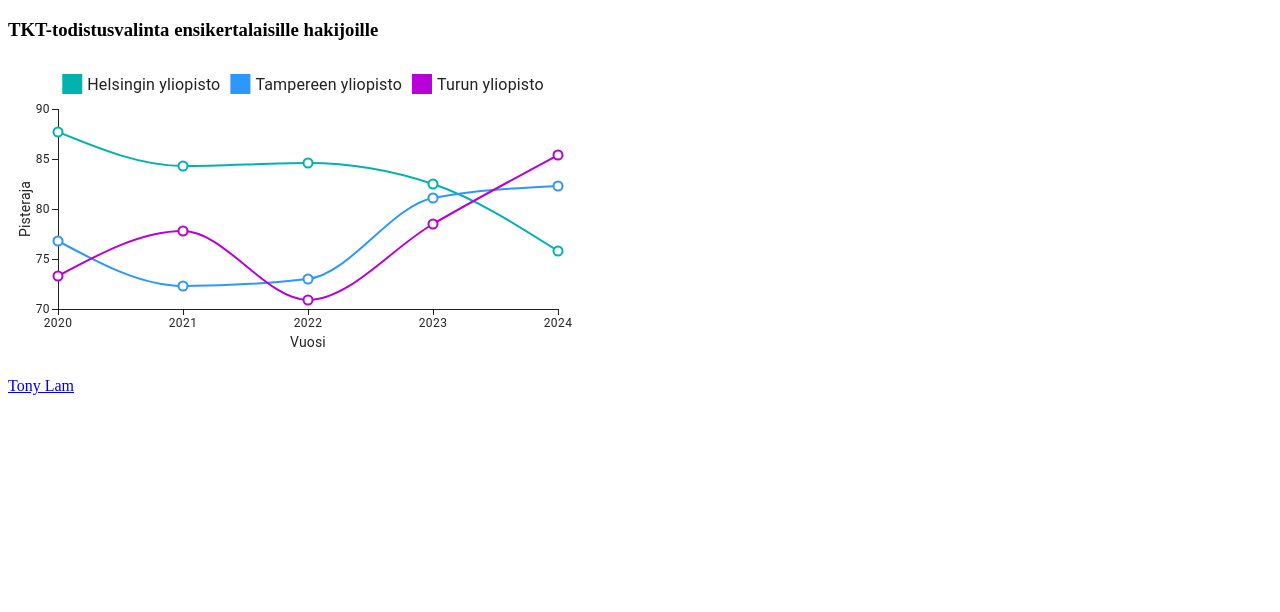
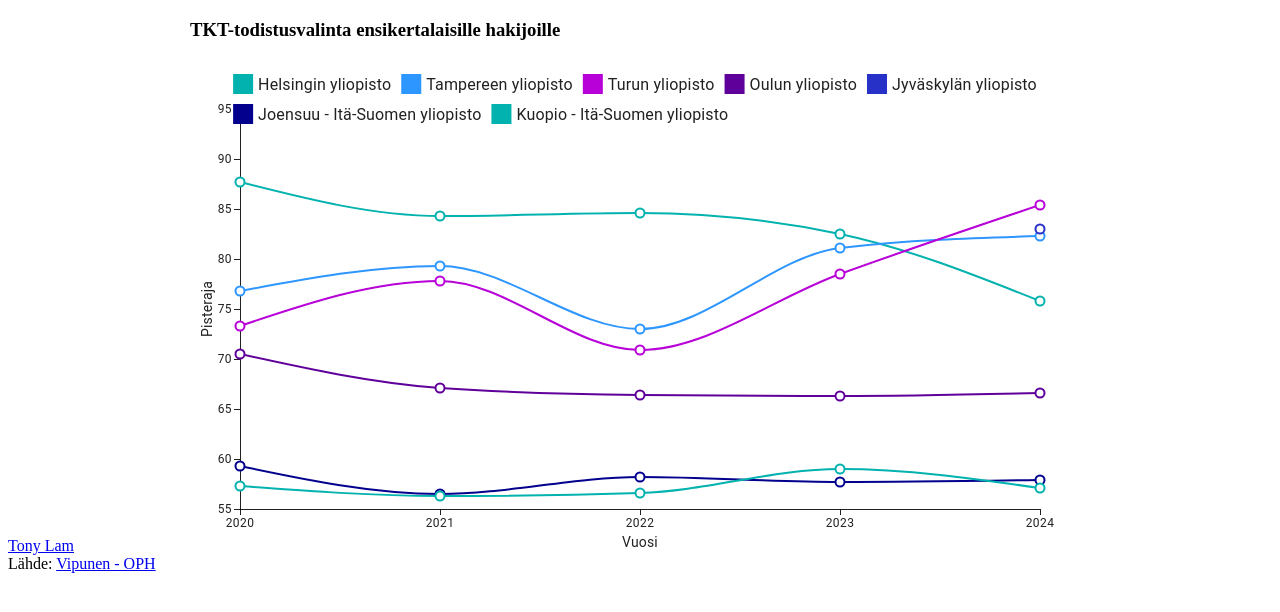
Before and after one commit to lamtonylam/tkt-hakutilastoja, a React (Vite) app: page / in a window 1280 px wide. Shown: the top 612 px of the page. Built offline with nearby package versions, Linux system fonts and the light colour scheme.

Commit message:
update: add more universities

```diff
--- a/src/App.jsx
+++ b/src/App.jsx
@@ -1,60 +1,75 @@
-import { LineChart } from "@mui/x-charts/LineChart";
+import { LineChart } from '@mui/x-charts/LineChart';
+import { todistusvalinta_dataset } from './todistusvalinta-data.js';
 
 function App() {
   return (
     <div>
+      <div
+        style={{
+          height: '500px',
+          width: '100%',
+          maxWidth: '900px',
+          margin: 'auto',
+        }}
+      >
         <h3>TKT-todistusvalinta ensikertalaisille hakijoille</h3>
         <LineChart
+          dataset={todistusvalinta_dataset}
           xAxis={[
             {
-                        data: [2020, 2021, 2022, 2023, 2024],
+              dataKey: 'year',
               valueFormatter: (value) => value.toString(),
-                        scaleType: "point",
-                        label: "Vuosi",
-                    },
-                ]}
-                yAxis={[
-                    {
-                        id: "helsinki",
-                        label: "Pisteraja",
-                        min: 70,
-                        max: 90,
-                    },
-                    {
-                        id: "tampere",
-                        label: "Pisteraja",
-                        min: 70,
-                        max: 90,
-                    },
-                    {
-                        id: "turku",
-                        label: "Pisteraja",
-                        min: 70,
-                        max: 90,
+              scaleType: 'point',
+              label: 'Vuosi',
             },
           ]}
           series={[
             {
-                        yAxisId: "helsinki",
-                        label: "Helsingin yliopisto",
-                        data: [87.7, 84.3, 84.6, 82.5, 75.8],
+              dataKey: 'helsinki',
+              label: 'Helsingin yliopisto',
+              valueFormatter: (value) => `${value}`,
             },
             {
-                        yAxisId: "tampere",
-                        label: "Tampereen yliopisto",
-                        data: [76.8, 72.3, 73, 81.1, 82.3],
+              dataKey: 'tampere',
+              label: 'Tampereen yliopisto',
+              valueFormatter: (value) => `${value}`,
             },
             {
-                        yAxisId: "turku",
-                        label: "Turun yliopisto",
-                        data: [73.3, 77.8, 70.9, 78.5, 85.4],
+              dataKey: 'turku',
+              label: 'Turun yliopisto',
+              valueFormatter: (value) => `${value}`,
+            },
+            {
+              dataKey: 'oulu',
+              label: 'Oulun yliopisto',
+              valueFormatter: (value) => `${value}`,
+            },
+            {
+              dataKey: 'jyväskylä',
+              label: 'Jyväskylän yliopisto',
+              valueFormatter: (value) => `${value}`,
+            },
+            {
+              dataKey: 'joensuu',
+              label: 'Joensuu - Itä-Suomen yliopisto',
+              valueFormatter: (value) => `${value}`,
+            },
+            {
+              dataKey: 'kuopio',
+              label: 'Kuopio - Itä-Suomen yliopisto',
+              valueFormatter: (value) => `${value}`,
             },
           ]}
-                width={600}
-                height={300}
+          yAxis={[{ min: 55, max: 95, label: 'Pisteraja' }]}
         />
-            <br></br>
-            <a href="https://www.cs.helsinki.fi/u/tonylam/">Tony Lam</a>
+      </div>
+      <br />
+      <a href='https://www.cs.helsinki.fi/u/tonylam/'>Tony Lam</a>
+      <br />
+      Lähde:{' '}
+      <a href='https://vipunen.fi/fi-fi/yliopisto/Sivut/Hakeneet-ja-hyv%C3%A4ksytyt.aspx'>
+        Vipunen - OPH
+      </a>
     </div>
   );
 }
--- /dev/null
+++ b/src/todistusvalinta-data.js
@@ -0,0 +1,48 @@
+export const todistusvalinta_dataset = [
+  {
+    year: 2020,
+    helsinki: 87.7,
+    tampere: 76.8,
+    turku: 73.3,
+    oulu: 70.5,
+    joensuu: 59.3,
+    kuopio: 57.3,
+  },
+  {
+    year: 2021,
+    helsinki: 84.3,
+    tampere: 79.3,
+    turku: 77.8,
+    oulu: 67.1,
+    joensuu: 56.5,
+    kuopio: 56.3,
+  },
+  {
+    year: 2022,
+    helsinki: 84.6,
+    tampere: 73.0,
+    turku: 70.9,
+    oulu: 66.4,
+    joensuu: 58.2,
+    kuopio: 56.6,
+  },
+  {
+    year: 2023,
+    helsinki: 82.5,
+    tampere: 81.1,
+    turku: 78.5,
+    oulu: 66.3,
+    joensuu: 57.7,
+    kuopio: 59.0,
+  },
+  {
+    year: 2024,
+    helsinki: 75.8,
+    tampere: 82.3,
+    turku: 85.4,
+    oulu: 66.6,
+    jyväskylä: 83.0,
+    joensuu: 57.9,
+    kuopio: 57.1,
+  },
+];
```
Also changed, not shown: 1 other file (tests, documents, lock files or other folders). Lines whose indentation alone changed are shown as unchanged.
